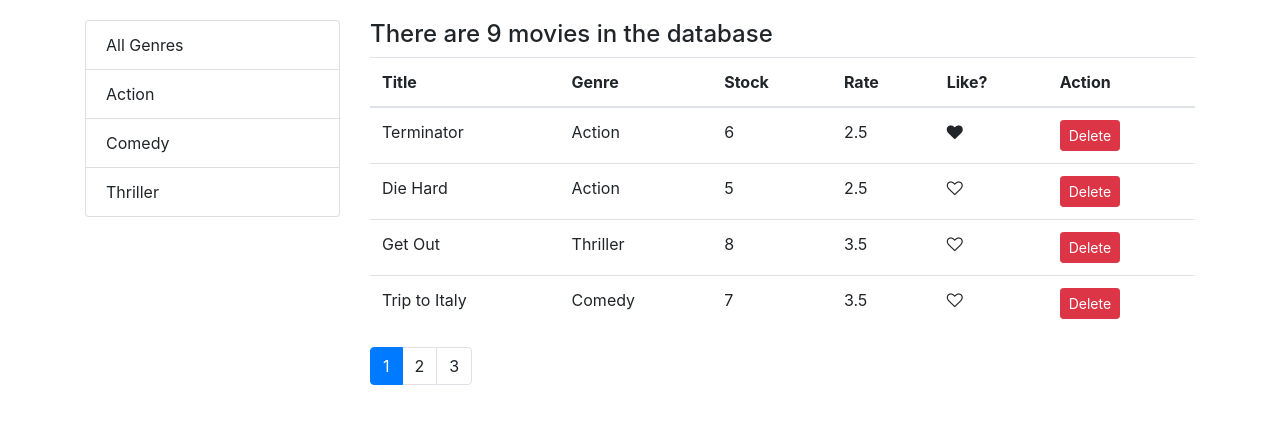
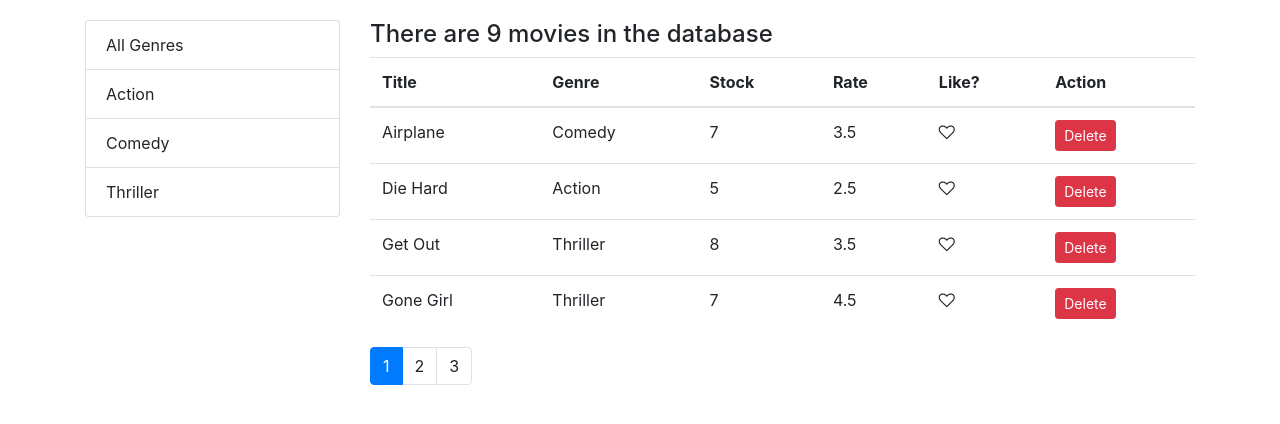
Before and after one commit to glitton/react-videoapp, a React (Create React App) app: page / in a window 1280 px wide. Shown: the top 424 px of the page. Built offline with nearby package versions, Linux system fonts and the light colour scheme.

Commit message:
working on sort method

```diff
--- a/src/listGroup.jsx
+++ b/src/listGroup.jsx
@@ -8,7 +8,7 @@ const ListGroup = props => {
     selectedItem,
     onItemSelect
   } = props;
-  console.log("movie items", items);
+  // console.log("movie items", items);
   return (
     <ul className="list-group">
       {items.map(item => (
--- a/src/movies.jsx
+++ b/src/movies.jsx
@@ -5,17 +5,19 @@ import { getMovies } from "./services/fakeMovieService";
 import { getGenres } from "./services/fakeGenreService";
 import { paginate } from "./utils/paginate";
 import ListGroup from "./listGroup";
+import _ from "lodash";
 
 class Movies extends Component {
   state = {
     movies: [],
     genres: [],
     pageSize: 4,
-    currentPage: 1
+    currentPage: 1,
+    sortColumn: { columnName: "title", order: "asc" }
   };
 
   componentDidMount() {
-    const genres = [{ name: "All Genres" }, ...getGenres()];
+    const genres = [{ _id: "", name: "All Genres" }, ...getGenres()];
     this.setState({ movies: getMovies(), genres });
   }
 
@@ -30,7 +32,6 @@ class Movies extends Component {
     movies[index] = { ...movies[index] };
     movies[index].liked = !movies[index].liked;
     this.setState({ movies });
-    // console.log("clicked like", movie.title);
   };
 
   handlePageChange = page => {
@@ -41,11 +42,22 @@ class Movies extends Component {
     this.setState({ selectedGenre: genre, currentPage: 1 });
   };
 
+  handleSort = columnName => {
+    const sortColumn = { ...this.state.sortColumn };
+    if (sortColumn.columnName === columnName) {
+      sortColumn.order = sortColumn.order === "asc" ? "desc" : "asc";
+    } else {
+      sortColumn.columnName = columnName;
+      sortColumn.order = "asc";
+    }
+    this.setState({ sortColumn });
+  };
+
   render() {
-    // const { length: count } = this.state.movies;
     const {
       pageSize,
       currentPage,
+      sortColumn,
       selectedGenre,
       movies: allMovies
     } = this.state;
@@ -54,7 +66,14 @@ class Movies extends Component {
       selectedGenre && selectedGenre._id
         ? allMovies.filter(movie => movie.genre._id === selectedGenre._id)
         : allMovies;
-    const movies = paginate(filteredMovies, currentPage, pageSize);
+
+    const sorted = _.orderBy(
+      filteredMovies,
+      [sortColumn.columnName],
+      [sortColumn.order]
+    );
+
+    const movies = paginate(sorted, currentPage, pageSize);
 
     return (
       <div className="row">
@@ -73,6 +92,7 @@ class Movies extends Component {
             movies={movies}
             onLike={this.handleLike}
             onDelete={this.handleDelete}
+            onSort={this.handleSort}
           />
           <Pagination
             itemsCount={filteredMovies.length}
--- a/src/moviesTable.jsx
+++ b/src/moviesTable.jsx
@@ -2,16 +2,16 @@ import React from "react";
 import Like from "./like";
 
 const MoviesTable = props => {
-  const { movies, onDelete, onLike } = props;
+  const { movies, onDelete, onLike, onSort } = props;
 
   return (
     <table className="table">
       <thead>
         <tr>
-          <th>Title</th>
-          <th>Genre</th>
-          <th>Stock</th>
-          <th>Rate</th>
+          <th onClick={() => onSort("title")}>Title</th>
+          <th onClick={() => onSort("genre.name")}>Genre</th>
+          <th onClick={() => onSort("numberInStock")}>Stock</th>
+          <th onClick={() => onSort("dailyRentalRate")}>Rate</th>
           <th>Like?</th>
           <th>Action</th>
         </tr>
```
